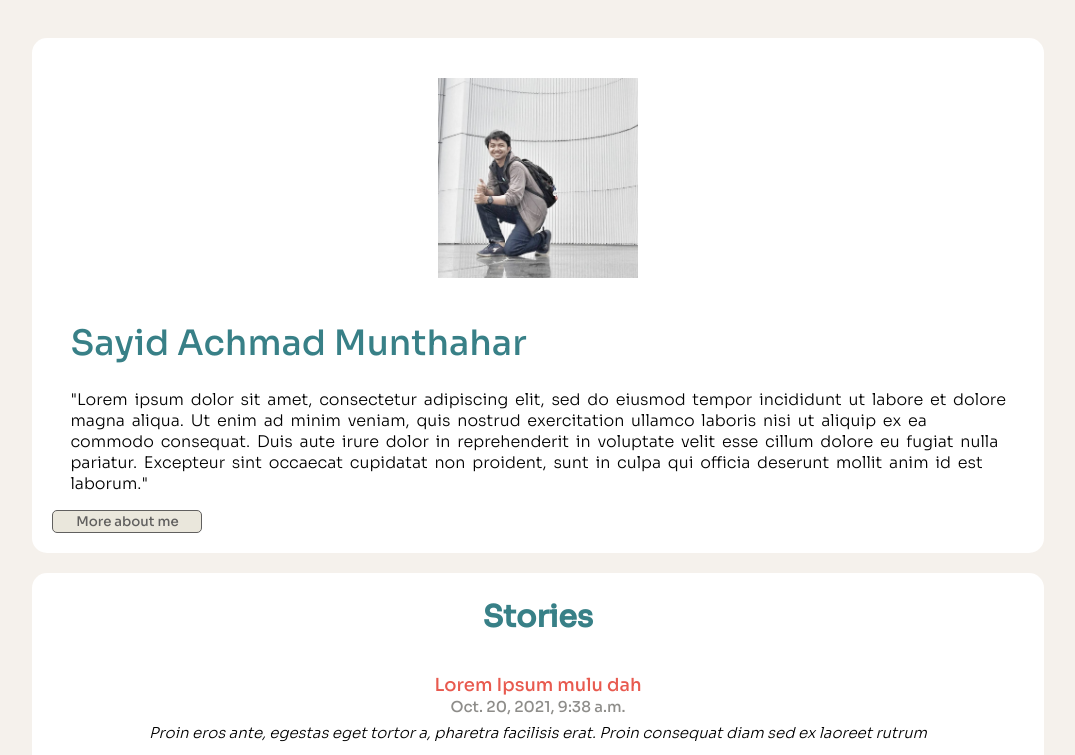
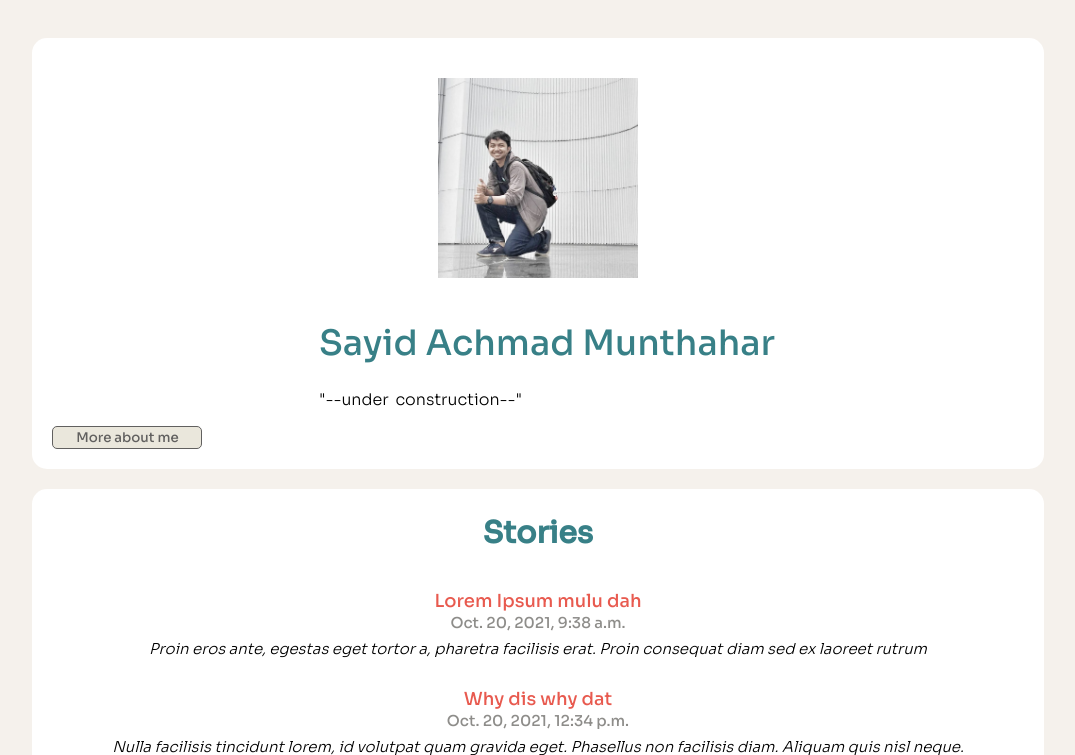
Before and after one commit to reveriess/r_DjangoMDN, a Django app: page /home/ in a window 1280 px wide. Shown: the top 755 px of the page, without its empty margins (102-1177 px from the left). Run offline with Django 3.2, Linux system fonts and the light colour scheme; data comes from the database, SQL or seed files in the repository.

Commit message:
updated summary

```diff
--- a/personalwebsite/home/templates/landing.html
+++ b/personalwebsite/home/templates/landing.html
@@ -11,7 +11,7 @@
       rel="stylesheet"
     />
     {%block head%} {%endblock%}
-    <title>Landing Page</title>
+    <title>Sayid Achmad M's Personal Website</title>
   </head>
 
   <body>
@@ -21,13 +21,7 @@
         <div>
           <h1 class="name">Sayid Achmad Munthahar</h1>
           <p class="opening_paragraph">
-            "Lorem ipsum dolor sit amet, consectetur adipiscing elit, sed do
-            eiusmod tempor incididunt ut labore et dolore magna aliqua. Ut enim
-            ad minim veniam, quis nostrud exercitation ullamco laboris nisi ut
-            aliquip ex ea commodo consequat. Duis aute irure dolor in
-            reprehenderit in voluptate velit esse cillum dolore eu fugiat nulla
-            pariatur. Excepteur sint occaecat cupidatat non proident, sunt in
-            culpa qui officia deserunt mollit anim id est laborum."
+            "--under construction--"
           </p>
         </div>
       </div>
```
